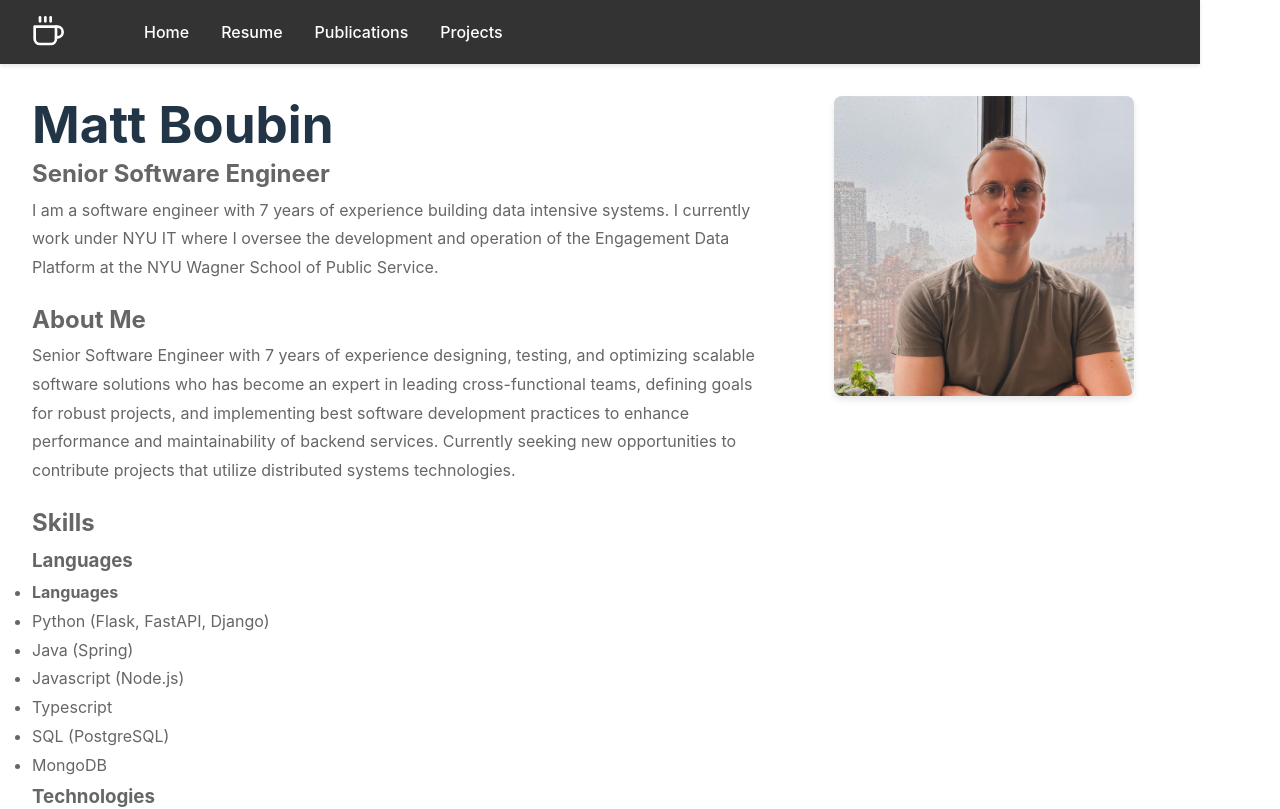
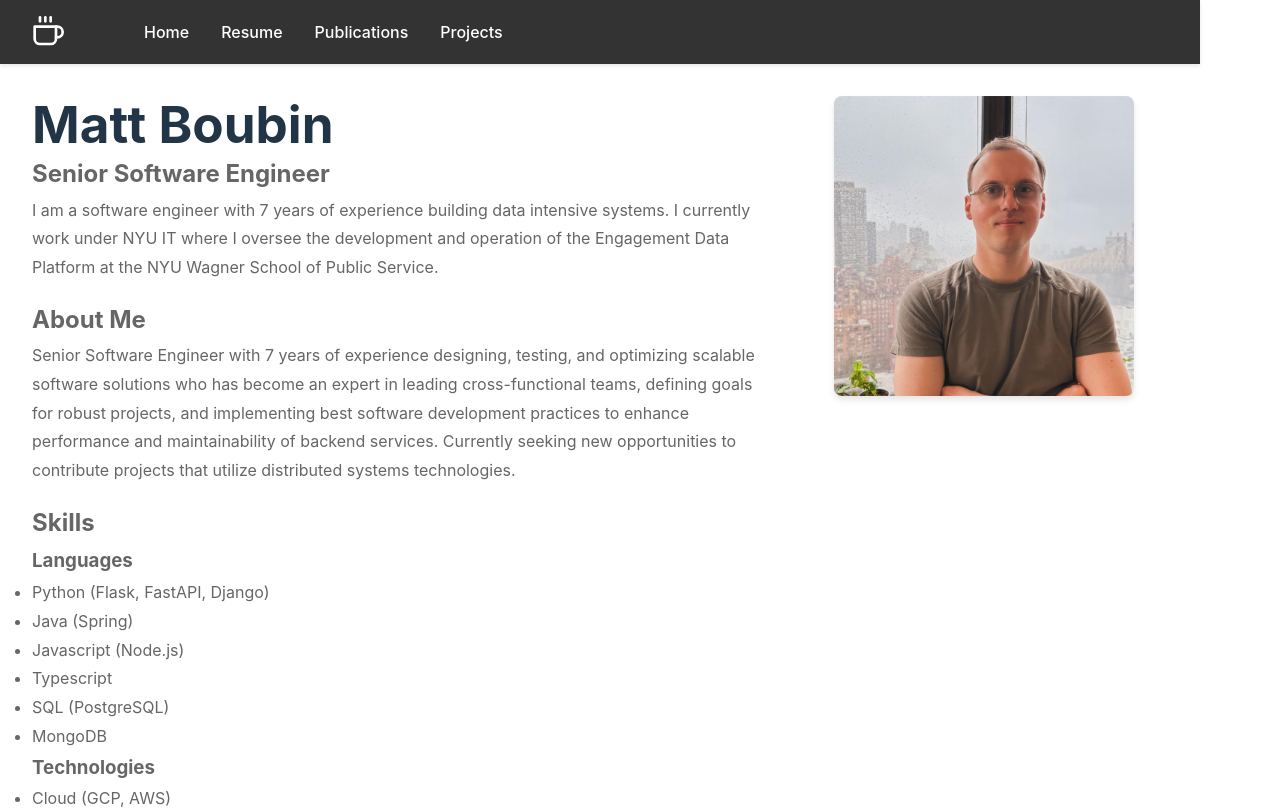
Before and after one commit to boubinmj/boubinmj.github.io, a React (Vite) app: page / in a window 1280 px wide. Shown: the top 809 px of the page. Built offline with nearby package versions, Linux system fonts and the light colour scheme.

Commit message:
formatting update on homepage

```diff
--- a/src/pages/Home.tsx
+++ b/src/pages/Home.tsx
@@ -18,7 +18,6 @@ export default function Home() {
             <h2>Skills</h2>
             <h3>Languages</h3>
             <ul>
-              <li><b>Languages</b></li>
               <li>Python (Flask, FastAPI, Django)</li>
               <li>Java (Spring)</li>
               <li>Javascript (Node.js)</li>
```
